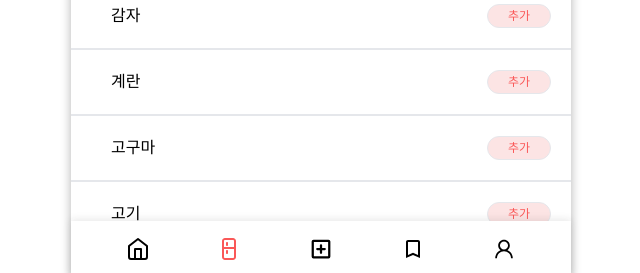
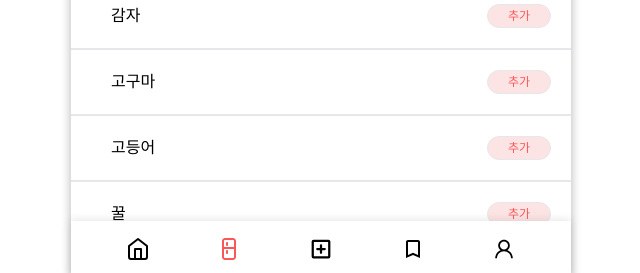
Before and after one commit to OZ-Coding-School/oz_02_main-001-FE, a React (Vite) app: page /ingredientList in a window 1280 px wide. Shown: the part 524-797 px from the top of the page, without its empty margins (319-959 px from the left). Built offline with nearby package versions, Linux system fonts and the light colour scheme; a web font is replaced by a local one.

Commit message:
Style: 각 페이지, 선택된 재료들 출력 반영

```diff
--- a/src/pages/IngredientSelectionPage/page/index.tsx
+++ b/src/pages/IngredientSelectionPage/page/index.tsx
@@ -1,23 +1,22 @@
-import React, { useState } from "react";
+import React, { useEffect, useState } from "react";
 import Footer from "@components/footer/Footer";
-import { useNavigate } from "react-router";
+import { useLocation, useNavigate } from "react-router";
 import BigButton from "@components/buttons/BigButton";
 import IngredientSelectionItem from "../components/IngredientSelectionItem";
 import { BsCheckCircle } from "react-icons/bs";
 import Header from "@components/header/Header";
+import { IngredientDataType } from "src/types/ingredientType";
 
 const IngredientSelectionPage: React.FC = () => {
   const navigate = useNavigate();
+  const location = useLocation();
+  const prevSelectedIngredients: IngredientDataType[] = location.state?.selectedIngredients || [];
   const [selectedIngredients, setSelectedIngredients] = useState<number[]>([]);
-  const ingredients = [
-    { id: 50, name: "케찹" },
-    { id: 51, name: "스팸" },
-    { id: 52, name: "계란" },
-    { id: 53, name: "찹쌀" },
-    { id: 54, name: "소금" },
-    { id: 55, name: "설탕" },
-    { id: 56, name: "단무지" },
-  ];
+  const [ingredients, setIngredients] = useState<IngredientDataType[]>([]);
+
+  useEffect(() => {
+    setIngredients(prevSelectedIngredients);
+  }, [prevSelectedIngredients]);
 
   const handleBackBtnClick = (): void => {
     navigate(-1);
@@ -57,6 +56,7 @@ const IngredientSelectionPage: React.FC = () => {
           deselectAllIngredients={deselectAllIngredients}
           selectedIngredients={selectedIngredients}
         />
+
         <div className="flex-grow overflow-auto">
           <div className="grid grid-cols-2 gap-4 p-4 pl-[22px] pr-[22px]">
             {ingredients.map((ingredient) => (
--- a/src/pages/IngredientsListPage/page/index.tsx
+++ b/src/pages/IngredientsListPage/page/index.tsx
@@ -16,6 +16,7 @@ const IngredientsListPage: React.FC = () => {
   const handleBackBtnClick = (): void => {
     navigate(-1);
   };
+
   const handleBtnClick = (): void => {
     const selectedIngredientList = Object.keys(selectedIngredients)
       .map((id) => {
@@ -24,6 +25,7 @@ const IngredientsListPage: React.FC = () => {
       .filter(Boolean);
     navigate("/refrigerator", { state: { selectedIngredients: selectedIngredientList } });
   };
+
   const handleSearchClick = () => {
     setIsSearchClicked(true);
   };
@@ -66,21 +68,6 @@ const IngredientsListPage: React.FC = () => {
     { id: 14, name: "고구마", image: null },
     { id: 15, name: "설탕", image: null },
     { id: 16, name: "고등어", image: null },
-    { id: 17, name: "라면", image: null },
-    { id: 18, name: "마늘", image: null },
-    { id: 19, name: "버터", image: null },
-    { id: 20, name: "마요네즈", image: null },
-    { id: 50, name: "케찹", image: null },
-    { id: 51, name: "고기", image: null },
-    { id: 52, name: "계란", image: null },
-    { id: 53, name: "찹쌀", image: null },
-    { id: 54, name: "소금", image: null },
-    { id: 55, name: "피망", image: null },
-    { id: 56, name: "단무지", image: null },
-    { id: 57, name: "땅콩", image: null },
-    { id: 58, name: "초콜렛", image: null },
-    { id: 59, name: "고추", image: null },
-    { id: 60, name: "고사리", image: null },
   ];
 
   const sortedIngredients = ingredients.sort((a, b) => a.name.localeCompare(b.name, "ko"));
--- a/src/pages/RefrigeratorPage/page/index.tsx
+++ b/src/pages/RefrigeratorPage/page/index.tsx
@@ -1,26 +1,25 @@
 import Footer from "@components/footer/Footer";
 import Header from "@components/header/Header";
-import { useState } from "react";
+import { useState, useEffect } from "react";
 import RefrigeratorItem from "../components/RefrigeratorItem";
 import BigButton from "@components/buttons/BigButton";
-import { useNavigate } from "react-router";
+import { useLocation, useNavigate } from "react-router";
 import { TiDeleteOutline } from "react-icons/ti";
+import { IngredientDataType } from "src/types/ingredientType";
 
 const RefrigeratorPage: React.FC = () => {
+  const location = useLocation();
+  const selectedIngredients: IngredientDataType[] = location.state?.selectedIngredients || [];
   const navigate = useNavigate();
   const [isDeleteMode, setIsDeleteMode] = useState(false);
-  const [ingredients, setIngredients] = useState([
-    { id: 50, name: "케찹" },
-    { id: 51, name: "스팸" },
-    { id: 52, name: "계란" },
-    { id: 53, name: "찹쌀" },
-    { id: 54, name: "소금" },
-    { id: 55, name: "설탕" },
-    { id: 56, name: "단무지" },
-  ]);
+  const [ingredients, setIngredients] = useState<IngredientDataType[]>([]);
+
+  useEffect(() => {
+    setIngredients(selectedIngredients);
+  }, [selectedIngredients]);
 
   const handleFindRecipeClick = () => {
-    navigate(`/ingredientSelection`);
+    navigate("/ingredientSelection", { state: { selectedIngredients: ingredients } });
   };
 
   const toggleDeleteMode = () => {
```
